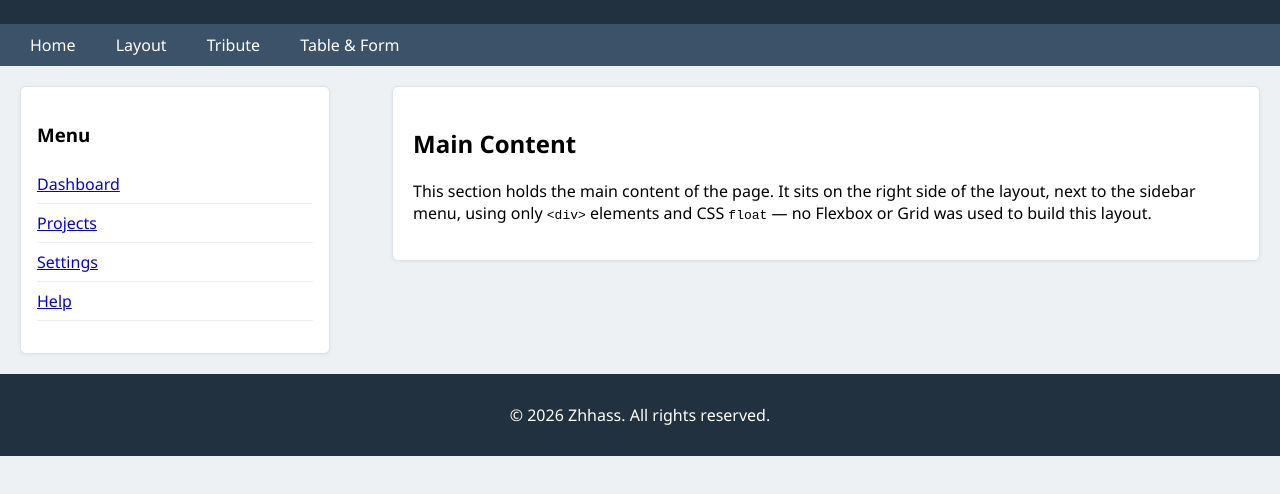
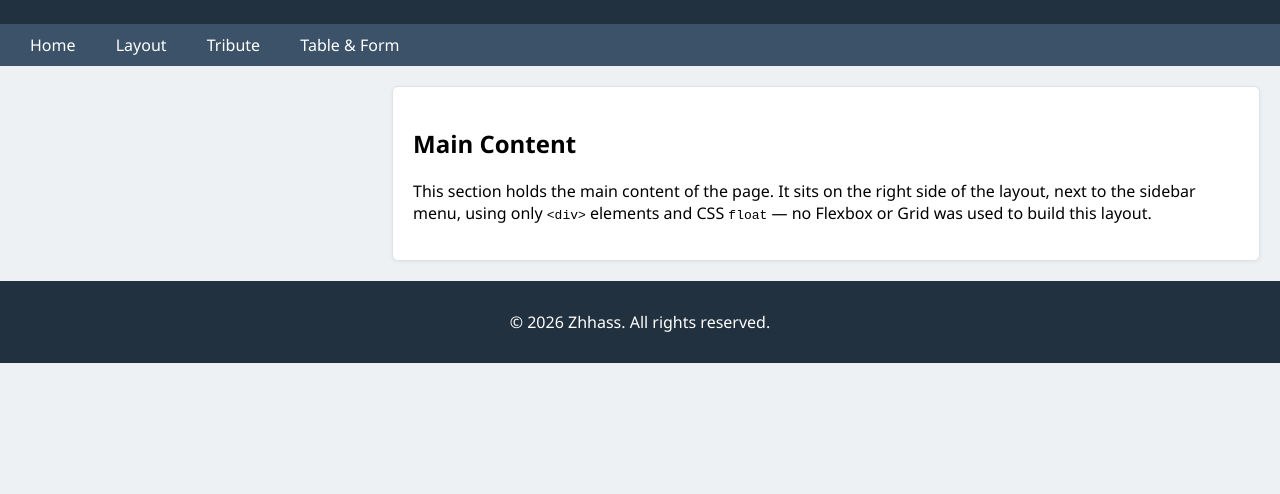
Before and after one commit to zhhass/assignment1, a plain HTML site: page task2.html in a window 1280 px wide. Shown: the part 160-654 px from the top of the page. Drawn offline with Linux system fonts and the light colour scheme.

Commit message:
Update task2.html

```diff
--- a/task2.html
+++ b/task2.html
@@ -30,16 +30,7 @@
 
   <div id="wrapper">
 
-    <div id="sidebar">
-      <h3>Menu</h3>
-      <ul>
-        <ul>
-           <li><a href="index.html">Dashboard</a></li>
-           <li><a href="task1.html">Projects</a></li>
-            <li><a href="task2.html">Settings</a></li>
-            <li><a href="task3.html">Help</a></li>
-        </ul>
-    </div>
+
 
     <div id="content">
       <h2>Main Content</h2>
```
